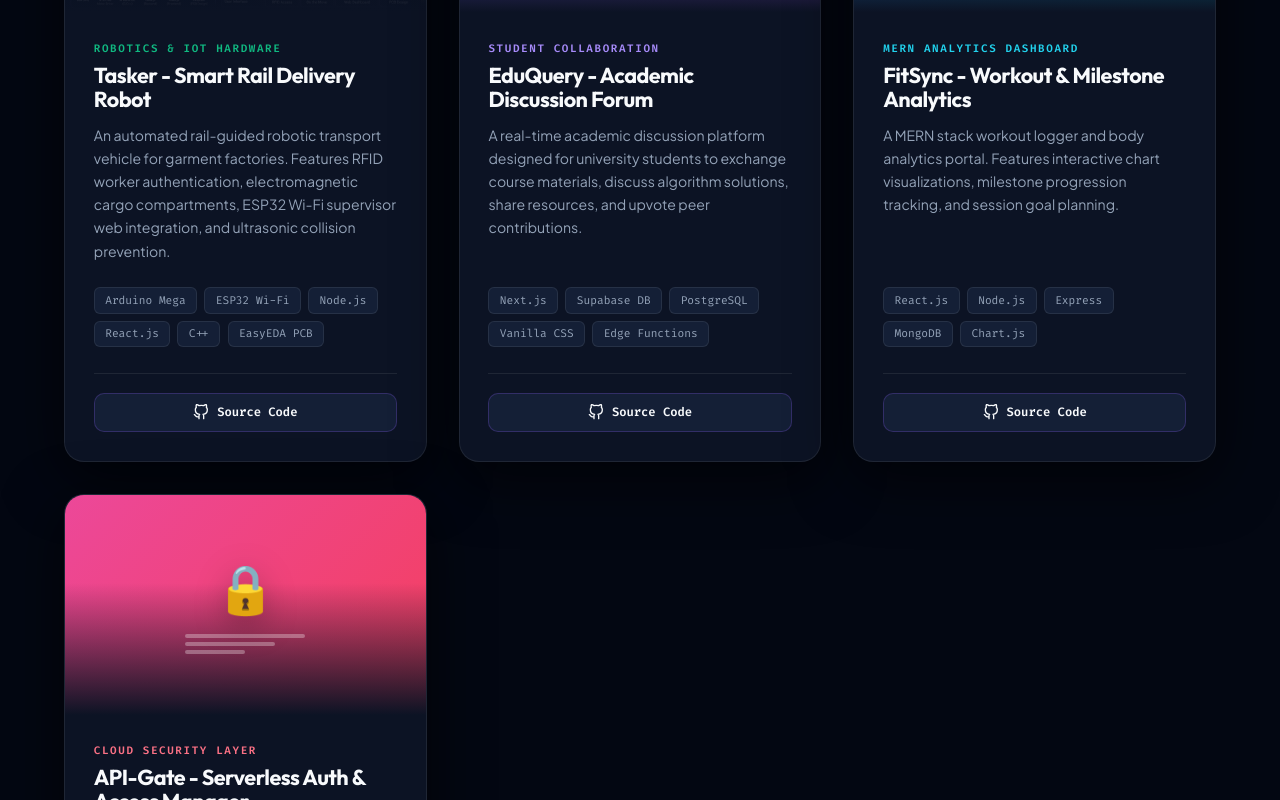
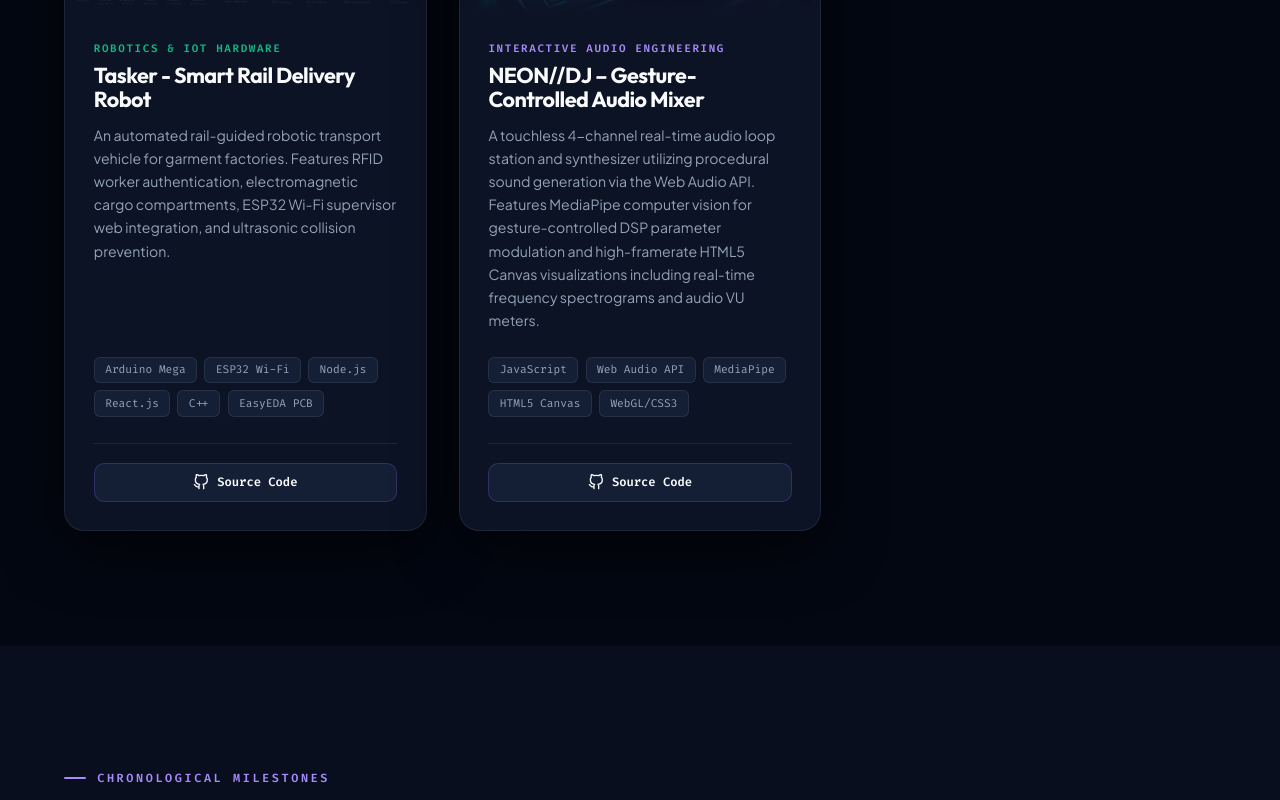
Before and after one commit to DehamiDiv/portfolio-website, a Next.js app: page / in a window 1280 px wide. Shown: the part 5780-6580 px from the top of the page. Built offline with nearby package versions, Linux system fonts and the light colour scheme.

Commit message:
feat: replace last 3 cards with NEON//DJ gesture-controlled audio mixer project

```diff
--- a/src/app/components/Projects.js
+++ b/src/app/components/Projects.js
@@ -60,40 +60,17 @@ export default function Projects() {
       accent: "var(--emerald)"
     },
     {
-      title: "EduQuery - Academic Discussion Forum",
-      category: "Web",
-      categoryLabel: "STUDENT COLLABORATION",
-      description: "A real-time academic discussion platform designed for university students to exchange course materials, discuss algorithm solutions, share resources, and upvote peer contributions.",
-      tags: ["Next.js", "Supabase DB", "PostgreSQL", "Vanilla CSS", "Edge Functions"],
-      github: "https://github.com/DehamiDiv",
+      title: "NEON//DJ – Gesture-Controlled Audio Mixer",
+      category: "System",
+      categoryLabel: "INTERACTIVE AUDIO ENGINEERING",
+      description: "A touchless 4-channel real-time audio loop station and synthesizer utilizing procedural sound generation via the Web Audio API. Features MediaPipe computer vision for gesture-controlled DSP parameter modulation and high-framerate HTML5 Canvas visualizations including real-time frequency spectrograms and audio VU meters.",
+      tags: ["JavaScript", "Web Audio API", "MediaPipe", "HTML5 Canvas", "WebGL/CSS3"],
+      github: "https://github.com/DehamiDiv/Dj-Mixer",
       live: null,
-      gradient: "linear-gradient(135deg, #6366f1 0%, #a855f7 100%)",
-      glyph: "💬",
+      gradient: "linear-gradient(135deg, #a855f7 0%, #06b6d4 100%)",
+      glyph: "🎧",
+      image: "/neondj-mixer.jpg",
       accent: "var(--primary-light)"
-    },
-    {
-      title: "FitSync - Workout & Milestone Analytics",
-      category: "Web",
-      categoryLabel: "MERN ANALYTICS DASHBOARD",
-      description: "A MERN stack workout logger and body analytics portal. Features interactive chart visualizations, milestone progression tracking, and session goal planning.",
-      tags: ["React.js", "Node.js", "Express", "MongoDB", "Chart.js"],
-      github: "https://github.com/DehamiDiv",
-      live: null,
-      gradient: "linear-gradient(135deg, #3b82f6 0%, #06b6d4 100%)",
-      glyph: "📊",
-      accent: "var(--secondary-light)"
-    },
-    {
-      title: "API-Gate - Serverless Auth & Access Manager",
-      category: "System",
-      categoryLabel: "CLOUD SECURITY LAYER",
-      description: "A lightweight API proxy layer with rate-limiting middleware, token verification, route logging, and security role validation running on serverless edge functions.",
-      tags: ["Next.js Edge", "Supabase Auth", "Node.js", "Edge Caching"],
-      github: "https://github.com/DehamiDiv",
-      live: null,
-      gradient: "linear-gradient(135deg, #ec4899 0%, #f43f5e 100%)",
-      glyph: "🔒",
-      accent: "var(--accent-light)"
     }
   ];
 
```
Also changed, not shown: public/neondj-mixer.jpg (added).
